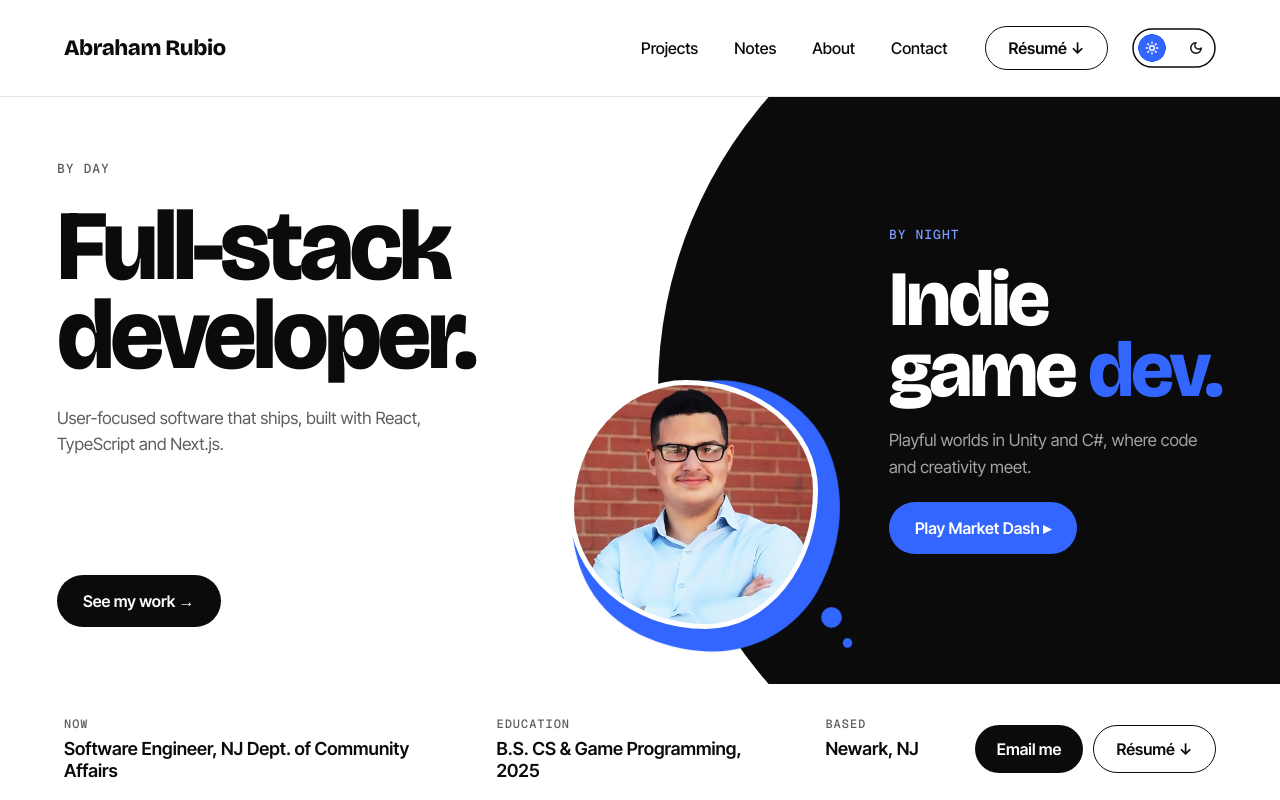
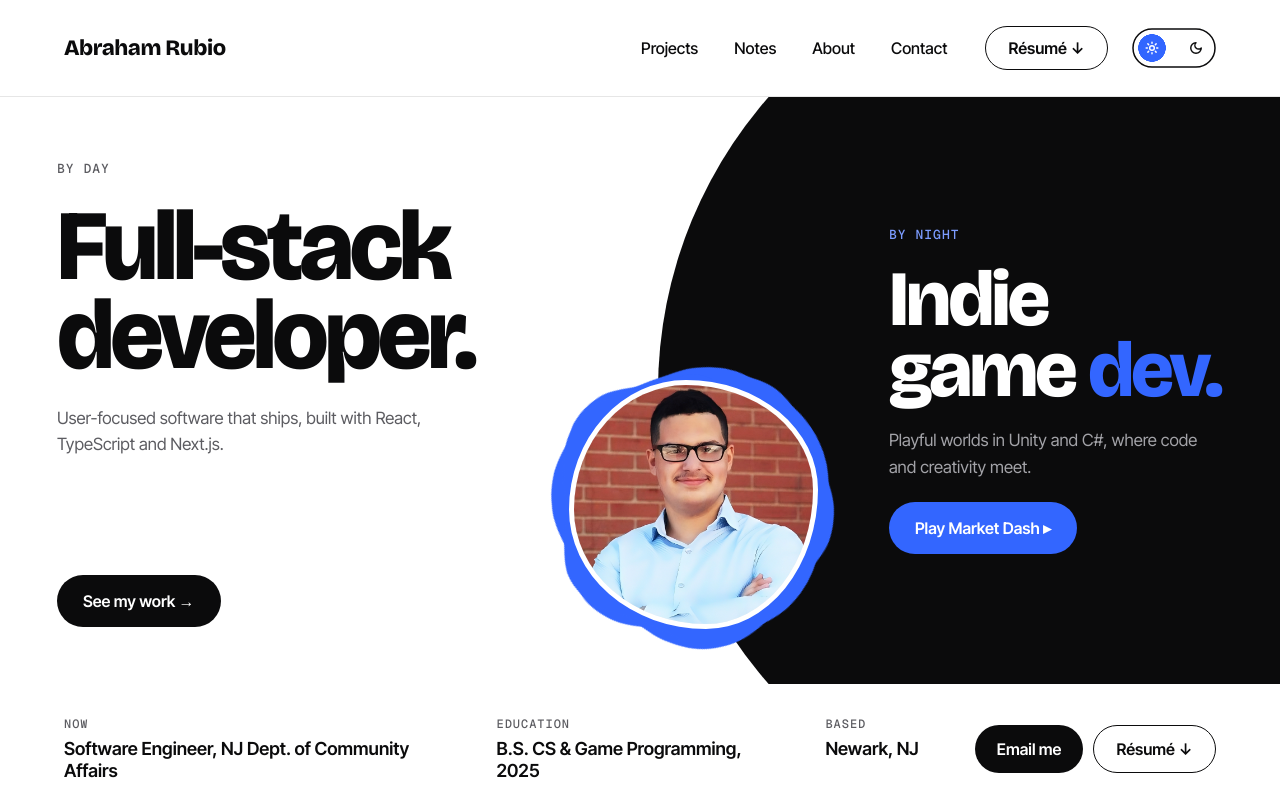
Before and after one commit to Abe-54/Abraham-Portfolio-Site, a Next.js app: page / in a window 1280 px wide. Shown: the top 800 px of the page. Built offline with nearby package versions, Linux system fonts and the light colour scheme.

Commit message:
feat(hero): flow the goo around the portrait and throw droplets only when the pointer pulls away

```diff
--- a/components/gooey-portrait.tsx
+++ b/components/gooey-portrait.tsx
@@ -4,10 +4,50 @@ import Image from "next/image";
 import { useEffect, useRef } from "react";
 import portrait from "@/public/abraham_professional.jpg";
 
-const REACH = 240;
-const MAX_PULL = 28;
-const STIFFNESS = 200;
-const DAMPING = 21;
+// Everything below is in the SVG's own units (viewBox 380). The photo is a circle of radius ~157
+// centred on (CX, CY); the goo is a ring of blobs just outside it.
+const CX = 179;
+const CY = 177;
+const VIEW = 380;
+
+const LOBE_REST = 118; // lobe centre at rest, hidden inside the ring
+const LOBE_MAX_STRETCH = 85;
+const SNAP_OUT = 340; // pointer farther than this from the centre: the goo lets go
+const SNAP_IN = 300; // pointer closer than this: the goo grabs on again
+const STIFFNESS = 170;
+const DAMPING = 14; // under-damped on purpose, so the goo overshoots and settles
+
+const DROPLETS = [
+  { radius: 13, speed: 620, spread: 0 },
+  { radius: 9, speed: 500, spread: 0.26 },
+  { radius: 6, speed: 400, spread: -0.34 },
+];
+const DROPLET_PULL = 2.5;
+const DROPLET_DRAG = 1.6;
+const ABSORB_AT = 160;
+
+/** A closed, wobbly loop around the origin: mean radius `radius`, `bumps` soft lobes of height `amplitude`. */
+function blobPath(radius: number, amplitude: number, bumps: number, phase: number) {
+  const count = 24;
+  const points = Array.from({ length: count }, (_, index) => {
+    const angle = (index / count) * Math.PI * 2;
+    const r = radius + amplitude * Math.sin(bumps * angle + phase) + amplitude * 0.4 * Math.sin((bumps + 1) * angle - phase);
+    return [r * Math.cos(angle), r * Math.sin(angle)];
+  });
+  const at = (index: number) => points[(index + count) % count];
+  let d = `M${at(0)[0].toFixed(1)},${at(0)[1].toFixed(1)}`;
+  for (let index = 0; index < count; index += 1) {
+    const [p0, p1, p2, p3] = [at(index - 1), at(index), at(index + 1), at(index + 2)];
+    const c1 = [p1[0] + (p2[0] - p0[0]) / 6, p1[1] + (p2[1] - p0[1]) / 6];
+    const c2 = [p2[0] - (p3[0] - p1[0]) / 6, p2[1] - (p3[1] - p1[1]) / 6];
+    d += ` C${c1[0].toFixed(1)},${c1[1].toFixed(1)} ${c2[0].toFixed(1)},${c2[1].toFixed(1)} ${p2[0].toFixed(1)},${p2[1].toFixed(1)}`;
+  }
+  return `${d} Z`;
+}
+
+// Three loops turning at different speeds. Where they overlap changes all the time, so the rim
+// flows around the whole photo.
+const RING = [blobPath(170, 9, 3, 0.4), blobPath(168, 11, 4, 2.1), blobPath(171, 8, 5, 4.0)];
 
 function prefersReducedMotion() {
   return window.matchMedia("(prefers-reduced-motion: reduce)").matches;
@@ -15,65 +55,180 @@ function prefersReducedMotion() {
 
 export default function GooeyPortrait() {
   const rootRef = useRef<HTMLDivElement>(null);
-  const gooRef = useRef<SVGSVGElement>(null);
+  const svgRef = useRef<SVGSVGElement>(null);
+  const ringRef = useRef<SVGGElement>(null);
+  const lobeRef = useRef<SVGCircleElement>(null);
+  const dropRefs = useRef<(SVGCircleElement | null)[]>([]);
+
   useEffect(() => {
     const root = rootRef.current;
-    const goo = gooRef.current;
-    if (!root || !goo || prefersReducedMotion()) return;
+    const svg = svgRef.current;
+    const ring = ringRef.current;
+    const lobe = lobeRef.current;
+    if (!root || !svg || !ring || !lobe) return;
 
-    if (!window.matchMedia("(hover: hover) and (pointer: fine)").matches) return;
+    // The ring only turns while the hero is on screen.
+    const visibility = new IntersectionObserver(([entry]) => {
+      root.toggleAttribute("data-paused", !entry.isIntersecting);
+    });
+    visibility.observe(root);
 
+    if (prefersReducedMotion() || !window.matchMedia("(hover: hover) and (pointer: fine)").matches) {
+      return () => visibility.disconnect();
+    }
+
+    // Lobe: a spring towards a point on the pointer's side of the ring.
     let x = 0;
-    let y = 0;
+    let y = -LOBE_REST;
     let vx = 0;
     let vy = 0;
-    let targetX = 0;
-    let targetY = 0;
+    let dirX = 0;
+    let dirY = -1;
+    let stretch = 0;
+    let engaged = false;
+    // Recoil: the whole ring flinches when the goo lets go, then settles.
+    let recoil = 0;
+    let recoilV = 0;
+    const drops = DROPLETS.map(() => ({ x: 0, y: 0, vx: 0, vy: 0, age: 0, live: false }));
     let frame = 0;
     let last = 0;
 
     const step = (now: number) => {
       const dt = Math.min((now - last) / 1000, 1 / 30);
       last = now;
-      vx += (STIFFNESS * (targetX - x) - DAMPING * vx) * dt;
-      vy += (STIFFNESS * (targetY - y) - DAMPING * vy) * dt;
+
+      const reach = LOBE_REST + stretch;
+      vx += (STIFFNESS * (dirX * reach - x) - DAMPING * vx) * dt;
+      vy += (STIFFNESS * (dirY * reach - y) - DAMPING * vy) * dt;
       x += vx * dt;
       y += vy * dt;
-      goo.style.transform = `translate(${x}px, ${y}px)`;
-      const settled = Math.abs(targetX - x) + Math.abs(targetY - y) + Math.abs(vx) + Math.abs(vy) < 0.05;
-      frame = settled ? 0 : requestAnimationFrame(step);
+      // Stretch along the way out, squash across it.
+      const out = Math.max(0, Math.hypot(x, y) - LOBE_REST) / LOBE_MAX_STRETCH;
+      const angle = Math.atan2(y, x);
+      lobe.style.transform = `translate(${x.toFixed(2)}px, ${y.toFixed(2)}px) rotate(${angle.toFixed(3)}rad) scale(${(1 + 0.3 * out).toFixed(3)}, ${(1 - 0.12 * out).toFixed(3)})`;
+
+      recoilV += (-140 * recoil - 11 * recoilV) * dt;
+      recoil += recoilV * dt;
+      ring.style.transform = `scale(${(1 + 0.03 * recoil).toFixed(4)})`;
+
+      let dropsLive = false;
+      drops.forEach((drop, index) => {
+        const node = dropRefs.current[index];
+        if (!node || !drop.live) return;
+        drop.age += dt;
+        drop.vx += (-DROPLET_PULL * drop.x - DROPLET_DRAG * drop.vx) * dt;
+        drop.vy += (-DROPLET_PULL * drop.y - DROPLET_DRAG * drop.vy) * dt;
+        drop.x += drop.vx * dt;
+        drop.y += drop.vy * dt;
+        const distance = Math.hypot(drop.x, drop.y);
+        const inward = drop.x * drop.vx + drop.y * drop.vy < 0;
+        if ((inward && distance < ABSORB_AT) || drop.age > 3) {
+          drop.live = false;
+          node.style.transform = "scale(0)";
+          // Swallowing a droplet nudges the ring.
+          recoilV += 1.5;
+          return;
+        }
+        dropsLive = true;
+        const speed = Math.hypot(drop.vx, drop.vy);
+        const heading = Math.atan2(drop.vy, drop.vx);
+        node.style.transform = `translate(${drop.x.toFixed(2)}px, ${drop.y.toFixed(2)}px) rotate(${heading.toFixed(3)}rad) scale(${(1 + speed / 1400).toFixed(3)}, ${(1 - speed / 2600).toFixed(3)})`;
+      });
+
+      const moving =
+        Math.abs(dirX * reach - x) + Math.abs(dirY * reach - y) + Math.abs(vx) + Math.abs(vy) > 0.05 ||
+        Math.abs(recoil) + Math.abs(recoilV) > 0.002;
+      frame = moving || dropsLive ? requestAnimationFrame(step) : 0;
+    };
+
+    const wake = () => {
+      if (frame) return;
+      last = performance.now();
+      frame = requestAnimationFrame(step);
+    };
+
+    // The pointer went too far: the stretched goo snaps, throws droplets the way it was pulled,
+    // and springs back.
+    const letGo = () => {
+      if (!engaged) return;
+      engaged = false;
+      const tipX = x + dirX * 30;
+      const tipY = y + dirY * 30;
+      DROPLETS.forEach((droplet, index) => {
+        const cos = Math.cos(droplet.spread);
+        const sin = Math.sin(droplet.spread);
+        const drop = drops[index];
+        drop.x = tipX;
+        drop.y = tipY;
+        drop.vx = (dirX * cos - dirY * sin) * droplet.speed;
+        drop.vy = (dirX * sin + dirY * cos) * droplet.speed;
+        drop.age = 0;
+        drop.live = true;
+      });
+      stretch = 0;
+      recoilV = -9;
+      wake();
     };
 
     const follow = (event: PointerEvent) => {
-      const box = root.getBoundingClientRect();
-      const dx = event.clientX - (box.left + box.width / 2);
-      const dy = event.clientY - (box.top + box.height / 2);
+      if (event.pointerType !== "mouse") return;
+      const box = svg.getBoundingClientRect();
+      const unit = VIEW / box.width;
+      const dx = (event.clientX - box.left) * unit - CX;
+      const dy = (event.clientY - box.top) * unit - CY;
       const distance = Math.hypot(dx, dy);
-      const pull = distance > box.width / 2 + REACH ? 0 : Math.min(distance * 0.12, MAX_PULL) / (distance || 1);
-      targetX = dx * pull;
-      targetY = dy * pull;
-      if (!frame) {
-        last = performance.now();
-        frame = requestAnimationFrame(step);
+      if (distance > SNAP_OUT) {
+        letGo();
+        return;
       }
+      if (!engaged && distance > SNAP_IN) return;
+      engaged = true;
+      if (distance > 1) {
+        dirX = dx / distance;
+        dirY = dy / distance;
+      }
+      stretch = Math.min(Math.max((distance - 110) * 0.42, 0), LOBE_MAX_STRETCH);
+      wake();
     };
+
     window.addEventListener("pointermove", follow, { passive: true });
+    document.documentElement.addEventListener("pointerleave", letGo);
     return () => {
+      visibility.disconnect();
       window.removeEventListener("pointermove", follow);
+      document.documentElement.removeEventListener("pointerleave", letGo);
       cancelAnimationFrame(frame);
     };
   }, []);
 
   return (
     <div ref={rootRef} className="portrait">
-      <svg ref={gooRef} className="portrait-goo" viewBox="0 0 380 380" aria-hidden="true">
-        <g className="goo-breathe">
-          <path
-            d="M196,22 C262,16 330,52 352,118 C372,176 362,236 334,286 C304,338 246,366 186,360 C126,354 70,326 44,272 C20,222 22,160 48,110 C76,58 130,28 196,22 Z"
-            fill="#3366FF"
-          />
-          <circle cx="352" cy="318" r="13" fill="#3366FF" />
-          <circle cx="372" cy="350" r="6" fill="#3366FF" />
+      <svg ref={svgRef} className="portrait-goo" viewBox={`0 0 ${VIEW} ${VIEW}`} aria-hidden="true">
+        <defs>
+          <filter id="portrait-goo-filter" filterUnits="userSpaceOnUse" x="-420" y="-420" width="840" height="840">
+            <feGaussianBlur in="SourceGraphic" stdDeviation="7" />
+            <feColorMatrix values="1 0 0 0 0  0 1 0 0 0  0 0 1 0 0  0 0 0 20 -8" />
+          </filter>
+        </defs>
+        <g transform={`translate(${CX} ${CY})`}>
+          <g className="portrait-goo-melt" fill="#3366FF">
+            <g ref={ringRef} className="portrait-goo-part">
+              {RING.map((d, index) => (
+                <path key={d} className={`portrait-goo-part goo-turn goo-turn-${index + 1}`} d={d} />
+              ))}
+            </g>
+            <circle ref={lobeRef} className="portrait-goo-part goo-lobe" r="46" />
+            {DROPLETS.map((droplet, index) => (
+              <circle
+                key={droplet.radius}
+                ref={(node) => {
+                  dropRefs.current[index] = node;
+                }}
+                className="portrait-goo-part goo-droplet"
+                r={droplet.radius}
+              />
+            ))}
+          </g>
         </g>
       </svg>
       <div className="portrait-mask">
--- a/styles/hero.css
+++ b/styles/hero.css
@@ -76,10 +76,42 @@
   overflow: visible;
 }
 
-.goo-breathe {
-  transform-box: fill-box;
-  transform-origin: center;
-  animation: breathe 4s ease-in-out infinite alternate;
+/* Goo pieces sit around the photo's centre and move with transforms only. */
+.portrait-goo-part {
+  transform-box: view-box;
+  transform-origin: 0 0;
+}
+
+.goo-turn {
+  animation: goo-turn 44s linear infinite;
+}
+
+.goo-turn-2 {
+  animation-duration: 61s;
+  animation-direction: reverse;
+}
+
+.goo-turn-3 {
+  animation-duration: 83s;
+}
+
+.portrait[data-paused] .goo-turn {
+  animation-play-state: paused;
+}
+
+.goo-lobe {
+  transform: translate(0, -118px);
+}
+
+.goo-droplet {
+  transform: scale(0);
+}
+
+/* Only pointer devices stretch the goo, so only they pay for the filter that melts the pieces together. */
+@media (hover: hover) and (pointer: fine) {
+  .portrait-goo-melt {
+    filter: url(#portrait-goo-filter);
+  }
 }
 
 .portrait-mask {
@@ -94,9 +126,9 @@
   background: #f1f1f2;
 }
 
-@keyframes breathe {
+@keyframes goo-turn {
   to {
-    transform: scale(1.03);
+    transform: rotate(360deg);
   }
 }
 
@@ -188,7 +220,7 @@
 }
 
 @media (prefers-reduced-motion: reduce) {
-  .goo-breathe {
+  .goo-turn {
     animation: none;
   }
 }
```
